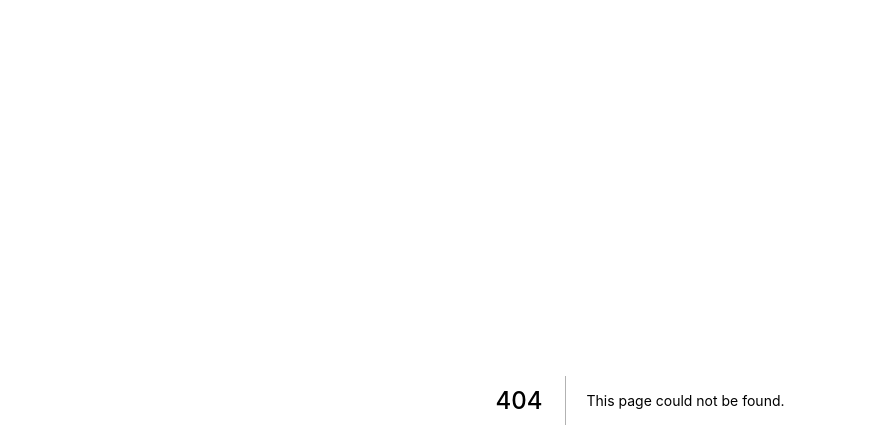
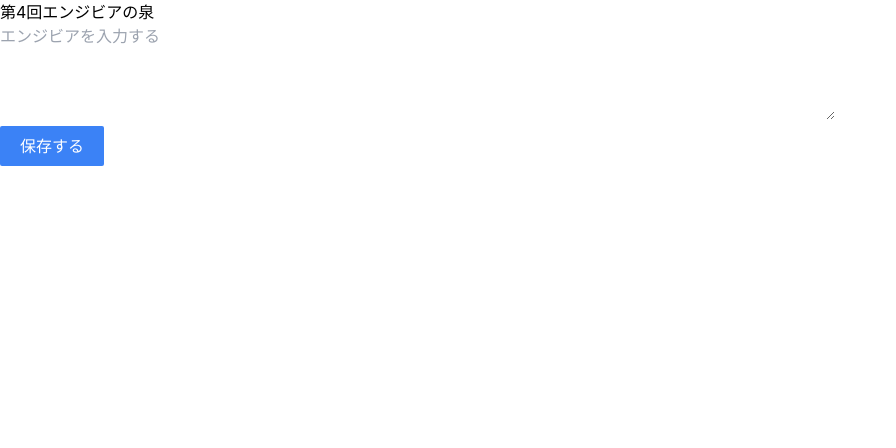
Before and after one commit to Qin-Eva/pj_engivia, a Next.js app: page /Post in a window 1280 px wide. Before the commit this address had no page. Shown: the top 448 px of the page, without its empty margins (0-896 px from the left). Built offline with nearby package versions, Linux system fonts and the light colour scheme.

Commit message:
投稿ページ作成

```diff
--- /dev/null
+++ b/src/pages/Post.tsx
@@ -0,0 +1,35 @@
+import { Button } from 'components/Button';
+import React, { useCallback, useState } from 'react';
+
+const Post = () => {
+  const [text, setText] = useState('');
+  const submitForm = (e: React.FormEvent<HTMLFormElement>) => {
+    e.preventDefault();
+  };
+
+  const onClick = useCallback(() => {
+    alert('aaa');
+  }, []);
+
+  return (
+    <div className="container">
+      <h1 className="title">第4回エンジビアの泉</h1>
+
+      <form onSubmit={submitForm} className="center">
+        <textarea
+          placeholder="エンジビアを入力する"
+          value={text}
+          rows={4}
+          cols={80}
+          onChange={(e: React.ChangeEvent<HTMLTextAreaElement>) =>
+            setText(e.target.value)
+          }
+        />
+        <br />
+        <Button type="primary" onClick={onClick}>保存する</Button>
+      </form>
+    </div>
+  );
+};
+
+export default Post;
```
